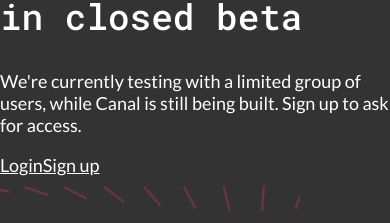
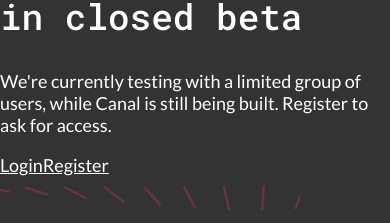
Before and after one commit to canalnz/canal-site, a Next.js app: page /signup in a window 390 px wide. Shown: the part 460-683 px from the top of the page. Built offline with nearby package versions, Linux system fonts and the light colour scheme.

Commit message:
CD fix, updated URLs, responsiveness

```diff
--- a/pages/index.css
+++ b/pages/index.css
@@ -25,3 +25,9 @@
   left: 0;
   z-index: -1;
 }
+
+@media screen and (max-width: 800px) {
+  .hero img {
+    display: none;
+  }
+}
--- a/pages/signup.tsx
+++ b/pages/signup.tsx
@@ -11,11 +11,11 @@
     <PanelBase>
       <h2>Canal is currently in closed beta</h2>
       <p>We're currently testing with a limited group of users, while Canal is still being built.
-        Sign up to ask for access.</p>
+        Register to ask for access.</p>
       <div className={styles.opts}>
-        <Link href='//api.canal.pointless.me/oauth/start'><a>Login</a></Link>
+        <Link href='//api.canal.asherfoster.com/oauth/start'><a>Login</a></Link>
         <span className={styles.divider} />
-        <a href='//google.com'>Sign up</a>
+        <a href='https://forms.gle/z3ztPXURLTXdfhxm6'>Register</a>
       </div>
     </PanelBase>
   </BasePage>
```
Also changed, not shown: .travis.yml, 1 other file (tests, documents, lock files or other folders).
